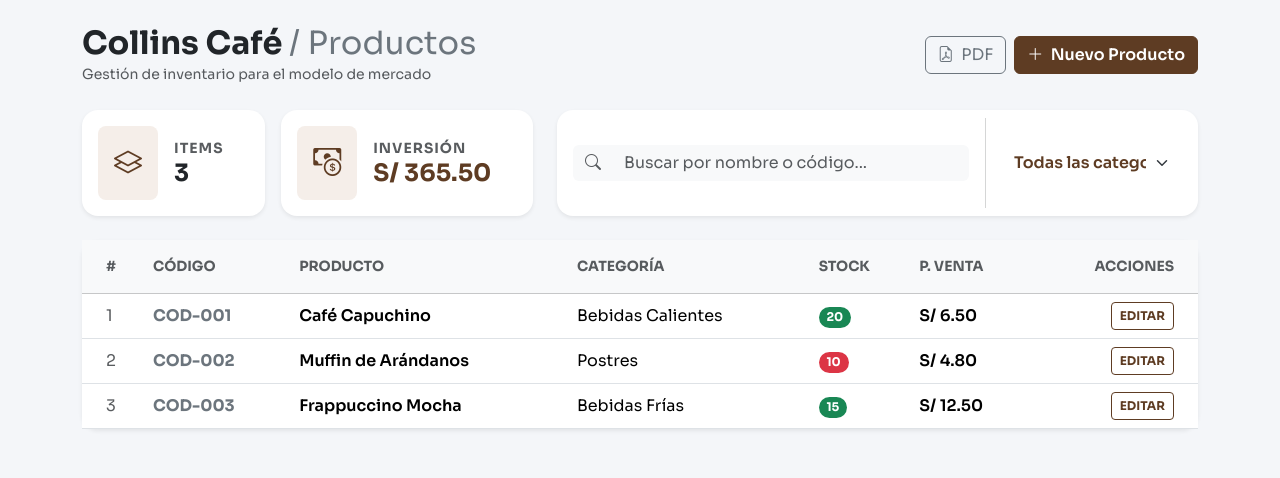
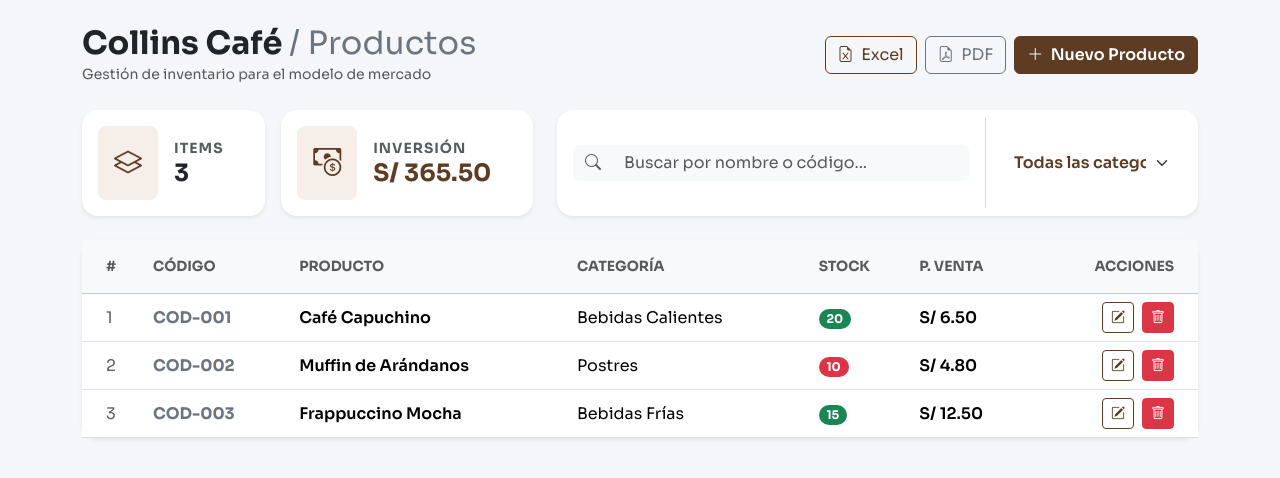
Before and after one commit to DiegoAntonioCaceresAranda/HDGrupo03-Fronted, a React (Vite) app: page / in a window 1280 px wide. Shown: the top 478 px of the page. Built offline with nearby package versions, Linux system fonts and the light colour scheme.

Commit message:
feat: replace text buttons with action icons and Implement delete functionality

```diff
--- a/src/pages/ProductosPage.tsx
+++ b/src/pages/ProductosPage.tsx
@@ -3,14 +3,23 @@ import productosMock from '../data/Producto';
 import ProductosForm from '../components/Producto/ProductosForm';
 
 export const ProductosPage = () => {
-  // Estado para ver el modal
+  // 1. Metemos los datos en un estado para poder eliminarlos de la vista
+  const [productos, setProductos] = useState(productosMock);
   const [showModal, setShowModal] = useState(false);
 
-  const inversionTotal = productosMock.reduce((total, prod) => total + (prod.stock * prod.precioVenta), 0);
+  // 2. Función para eliminar un producto
+  const eliminarProducto = (id: number, nombre: string) => {
+    // Preguntamos por seguridad antes de borrar (Al estilo backend)
+    if (window.confirm(`¿Estás seguro de que deseas eliminar el producto: ${nombre}?`)) {
+      const nuevaLista = productos.filter(producto => producto.id !== id);
+      setProductos(nuevaLista);
+    }
+  };
+
+  const inversionTotal = productos.reduce((total, prod) => total + (prod.stock * prod.precioVenta), 0);
 
   return (
     <div className="container mt-4">
-
       {/* Cabecera */}
       <div className="d-flex flex-column flex-md-row justify-content-between align-items-start align-items-md-center mb-4 gap-3">
         <div>
@@ -18,10 +27,12 @@ export const ProductosPage = () => {
           <small className="text-muted">Gestión de inventario para el modelo de mercado</small>
         </div>
         <div>
+          <button className="btn btn-outline-cafe me-2">
+            <i className="bi bi-file-earmark-excel me-1"></i> Excel
+          </button>
           <button className="btn btn-outline-secondary me-2">
             <i className="bi bi-file-earmark-pdf me-1"></i> PDF
           </button>
-          {/* boton para encender el modal */}
           <button className="btn btn-cafe fw-semibold" onClick={() => setShowModal(true)}>
             <i className="bi bi-plus-lg me-1"></i> Nuevo Producto
           </button>
@@ -30,7 +41,6 @@ export const ProductosPage = () => {
 
       {/* Tarjetas y Filtros */}
       <div className="row mb-4">
-        {/* Lado Izquierdo: metricas */}
         <div className="col-md-5 d-flex gap-3 mb-3 mb-md-0">
            <div className="card shadow-sm flex-fill border-0 rounded-4">
              <div className="card-body py-3 d-flex align-items-center">
@@ -39,7 +49,7 @@ export const ProductosPage = () => {
                </div>
                <div>
                  <small className="text-muted fw-bold d-block" style={{letterSpacing: '1px'}}>ITEMS</small>
-                 <h4 className="mb-0 fw-bold">{productosMock.length}</h4>
+                 <h4 className="mb-0 fw-bold">{productos.length}</h4>
                </div>
              </div>
            </div>
@@ -57,7 +67,6 @@ export const ProductosPage = () => {
            </div>
         </div>
 
-        {/* Lado Derecho: Buscador */}
         <div className="col-md-7 d-flex">
           <div className="card shadow-sm border-0 rounded-4 w-100">
             <div className="card-body py-2 d-flex flex-column flex-md-row align-items-center gap-3 h-100">
@@ -94,7 +103,7 @@ export const ProductosPage = () => {
               </tr>
             </thead>
             <tbody>
-              {productosMock.map((producto, index) => (
+              {productos.map((producto, index) => (
                 <tr key={producto.id}>
                   <td className="ps-4 text-muted">{index + 1}</td>
                   <td className="fw-bold text-secondary">{producto.codigo}</td>
@@ -106,9 +115,27 @@ export const ProductosPage = () => {
                     </span>
                   </td>
                   <td className="fw-semibold">S/ {producto.precioVenta.toFixed(2)}</td>
+
+                  {/* botones de accion */}
                   <td className="pe-4 text-end">
-                    <button className="btn btn-sm btn-outline-cafe text-uppercase" style={{fontSize: '0.75rem', fontWeight: 'bold'}}>Editar</button>
+                    {/* boton editar: blanco con borde y letras marrones */}
+                    <button
+                      className="btn btn-sm btn-outline-cafe me-2"
+                      title="Editar Producto"
+                      onClick={() => setShowModal(true)}
+                    >
+                      <i className="bi bi-pencil-square"></i>
+                    </button>
+                    {/* boton eliminar */}
+                    <button
+                      className="btn btn-sm btn-danger"
+                      title="Eliminar Producto"
+                      onClick={() => eliminarProducto(producto.id, producto.nombre)}
+                    >
+                      <i className="bi bi-trash"></i>
+                    </button>
                   </td>
+
                 </tr>
               ))}
             </tbody>
@@ -116,19 +143,18 @@ export const ProductosPage = () => {
         </div>
       </div>
 
-      {/* Modal Nuevo Producto */}
+      {/* modal nuevo y editar Producto */}
       {showModal && (
         <div className="modal fade show d-block" tabIndex={-1} style={{ backgroundColor: "rgba(0, 0, 0, 0.5)" }}>
           <div className="modal-dialog modal-dialog-centered modal-lg">
             <div className="modal-content border-0 rounded-4 shadow">
               <div className="modal-header border-bottom-0 pb-0">
                 <h5 className="modal-title fw-bold text-cafe">
-                  <i className="bi bi-box-seam me-2"></i>Nuevo Producto
+                  <i className="bi bi-box-seam me-2"></i>Gestión de Producto
                 </h5>
                 <button type="button" className="btn-close" onClick={() => setShowModal(false)}></button>
               </div>
               <div className="modal-body">
-                {/* Aquí inyectamos desde: (components/) */}
                 <ProductosForm />
               </div>
               <div className="modal-footer border-top-0 pt-0">
```
